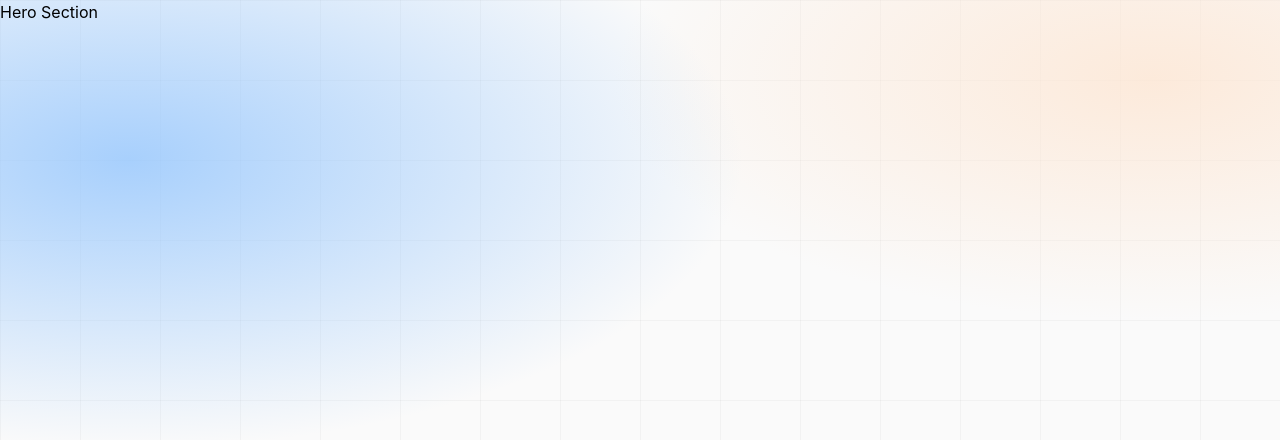
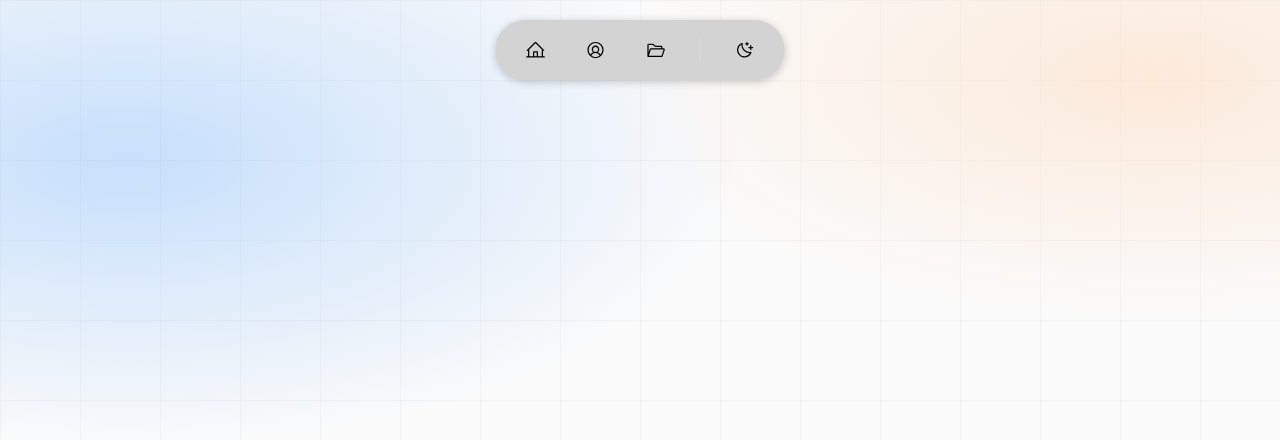
Before and after one commit to abdursujon/sujon.com, a React (Vite) app: page / in a window 1280 px wide. Shown: the top 440 px of the page. Built offline with nearby package versions, Linux system fonts and the light colour scheme.

Commit message:
navbar implementation is in progresss

```diff
--- a/doc/development.md
+++ b/doc/development.md
@@ -71,3 +71,19 @@ Step 2: Build the project using REACT + TS + Vite in one go
 npm create vite@latest sujon.com -- --template react-ts
 cd sujon.com
 npm install
+
+
+Icon collection:
+phosphoricons.com
+install phosphor: npm install @phosphor-icons/react
+nav:
+1. Home: <HouseLineIcon size={20} />
+2. CV: <UserCircleIcon size={20} />
+3. Darkmode: <MoonStarsIcon size={20} />
+4. Lightmode: <SunDimIcon size={20} />
+5. Project: <FolderOpenIcon size={20} />
+
+
+5. Github: <GithubLogoIcon size={20} />
+6. Email: <EnvelopeIcon size={20} />
+8. <LinkedinLogoIcon size={20} />
--- a/package.json
+++ b/package.json
@@ -10,6 +10,7 @@
     "preview": "vite preview"
   },
   "dependencies": {
+    "@phosphor-icons/react": "^2.1.10",
     "@tailwindcss/vite": "^4.3.3",
     "react": "^19.2.8",
     "react-dom": "^19.2.8",
--- a/src/App.tsx
+++ b/src/App.tsx
@@ -1,10 +1,12 @@
 import { useState } from 'react'
 import { Hero } from './sections/Hero'
 import { Container } from './components/layout/Container'
+import { Navbar } from './components/layout/Navbar'
 
 function App() {
   return(
   <Container>
+    <Navbar/>
     <Hero/>
   </Container>
   )
--- a/src/components/layout/Navbar.tsx
+++ b/src/components/layout/Navbar.tsx
@@ -0,0 +1,32 @@
+// components/layout/Navbar.tsx
+import '../../style/nav.css'
+import { HouseLineIcon, UserCircleIcon, MoonStarsIcon, SunDimIcon, FolderOpenIcon } from '@phosphor-icons/react'
+import { useTheme } from '../../hooks/useTheme'
+import { useRef, useCallback } from 'react'
+
+export function Navbar() {
+  const { theme, toggle } = useTheme()
+  const navRef = useRef<HTMLElement>(null)
+
+  const handleMouseMove = useCallback((e: React.MouseEvent<HTMLElement>) => {
+    const nav = navRef.current
+    if (!nav) return
+    const rect = nav.getBoundingClientRect()
+    nav.style.setProperty('--x', `${e.clientX - rect.left}px`)
+    nav.style.setProperty('--y', `${e.clientY - rect.top}px`)
+  }, [])
+
+  return (
+    <nav ref={navRef} className="nav" onMouseMove={handleMouseMove}>
+      <a href="#hero" className="nav-item"><HouseLineIcon size={20} /></a>
+      <a href="#about" className="nav-item"><UserCircleIcon size={20} /></a>
+      <a href="#projects" className="nav-item"><FolderOpenIcon size={20} /></a>
+
+      <div className="nav-divider" />
+
+      <button onClick={toggle} className="nav-item">
+        {theme === 'dark' ? <SunDimIcon size={20} /> : <MoonStarsIcon size={20} />}
+      </button>
+    </nav>
+  )
+}
--- /dev/null
+++ b/src/hooks/useTheme.ts
@@ -0,0 +1,18 @@
+import { useState, useEffect } from 'react'
+
+type Theme = 'light' | 'dark'
+
+export function useTheme() {
+  const [theme, setTheme] = useState<Theme>(
+    () => (localStorage.getItem('theme') as Theme) || 'light'
+  )
+
+  useEffect(() => {
+    document.documentElement.classList.toggle('dark', theme === 'dark')
+    localStorage.setItem('theme', theme)
+  }, [theme])
+
+  const toggle = () => setTheme(t => (t === 'light' ? 'dark' : 'light'))
+
+  return { theme, toggle }
+}
--- a/src/sections/Hero.tsx
+++ b/src/sections/Hero.tsx
@@ -1,3 +1,3 @@
 export function Hero(){
-    return <h1>Hero Section</h1>
+    return <h1></h1>
 }
--- a/src/style/container.css
+++ b/src/style/container.css
@@ -2,7 +2,7 @@
 .container-bg {
   --bg-base: #fafafa;
   --grid-color: rgba(0, 0, 0, 0.03);
-  --blob-1: rgba(147, 197, 253, 0.8);
+  --blob-1: rgba(147, 197, 253, 0.5);
   --blob-2: rgba(253, 230, 211, 0.8);
 
   min-height: 100vh;
--- /dev/null
+++ b/src/style/nav.css
@@ -0,0 +1,93 @@
+/* ─── Light mode ─── */
+.nav {
+  --x: 50%;
+  --y: 50%;
+  --drop-size: 100px;
+  --drop-color: rgba(99, 102, 241, 0.12);
+  --nav-bg: #d3d3d3;
+  --nav-shadow: 0 2px 8px rgba(0, 0, 0, 0.2);
+  --nav-shadow-hover: 0 8px 24px rgba(0, 0, 0, 0.3);
+  --item-hover-bg: rgba(255, 255, 255, 0.15);
+  --divider-color: rgba(255, 255, 255, 0.2);
+
+  position: fixed;
+  top: 20px;
+  left: 50%;
+  transform: translateX(-50%);
+  width: fit-content;
+  display: flex;
+  align-items: center;
+  gap: 20px;
+  padding: 10px 20px;
+  background: var(--nav-bg);
+  border-radius: 50px;
+  box-shadow: var(--nav-shadow);
+  transition: transform 0.3s ease, box-shadow 0.3s ease;
+  z-index: 100;
+  overflow: hidden;
+}
+
+.nav::before {
+  content: '';
+  position: absolute;
+  inset: 0;
+  background: radial-gradient(
+    var(--drop-size) circle at var(--x) var(--y),
+    var(--drop-color),
+    transparent 70%
+  );
+  opacity: 0;
+  transition: opacity 0.3s ease;
+  pointer-events: none;
+}
+
+.nav:hover::before {
+  opacity: 1;
+  --drop-size: 250px;
+}
+
+.nav:hover {
+  transform: translateX(-50%) scale(1.04) translateY(-2px);
+  box-shadow: var(--nav-shadow-hover);
+}
+
+.nav-item {
+  display: flex;
+  align-items: center;
+  justify-content: center;
+  width: 40px;
+  height: 40px;
+  border-radius: 50%;
+  color: var(--item-color);
+  transition: transform 0.25s ease, background-color 0.25s ease;
+  cursor: pointer;
+}
+
+.nav-item:hover {
+  transform: scale(1.1);
+  background-color: var(--item-hover-bg);
+}
+
+.nav-divider {
+  width: 1px;
+  height: 24px;
+  background: var(--divider-color);
+  margin: 0 4px;
+}
+
+/* ─── Dark mode ─── */
+.dark .nav {
+  --drop-color: rgba(129, 140, 248, 0.15);
+  --nav-bg: #0d1b1b;
+  --nav-shadow: 0 2px 8px rgba(0, 0, 0, 0.5);
+  --nav-shadow-hover: 0 8px 24px rgba(0, 0, 0, 0.6);
+  --item-color: #f5f5f5;
+  --item-hover-bg: rgba(255, 255, 255, 0.08);
+  --divider-color: rgba(255, 255, 255, 0.15);
+}
+
+.dark .nav-item:hover {
+  box-shadow:
+    inset 0 0 20px rgba(161, 156, 156, 0.5),
+    0 0 20px rgba(161, 156, 156, 0.4);
+}
```
Also changed, not shown: 1 other file (tests, documents, lock files or other folders).
